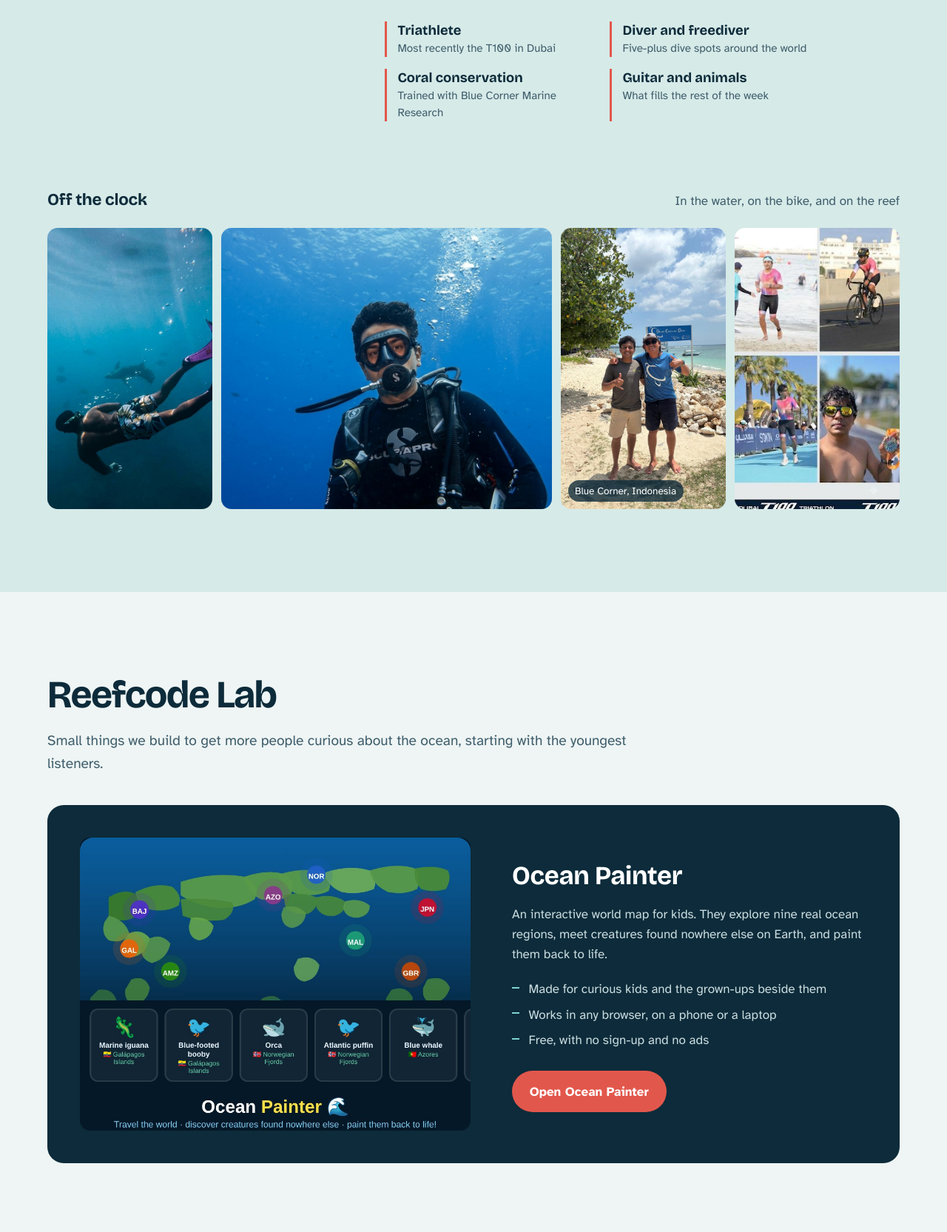
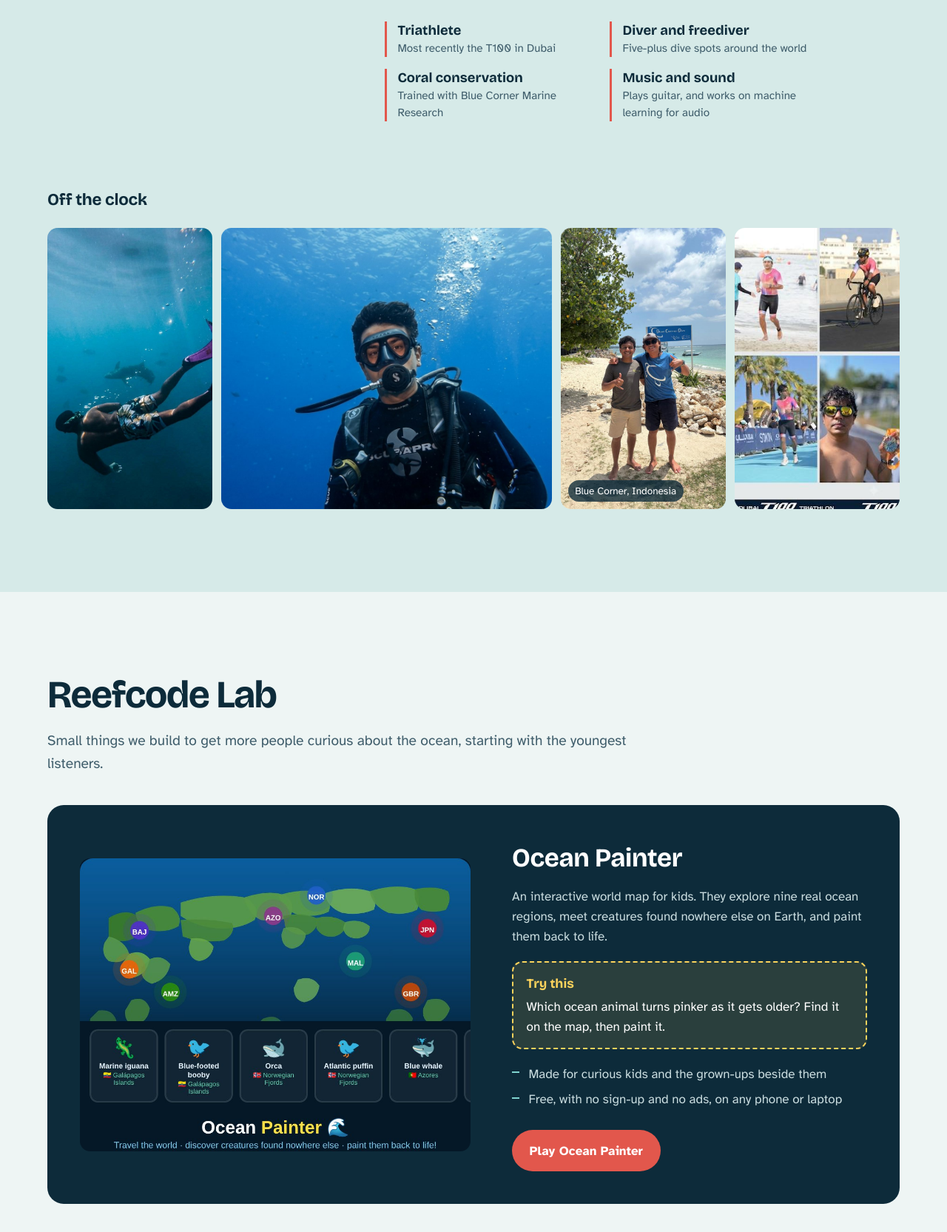
Before and after one commit to manuparamesh/reefcodeshow, a plain HTML site: page index.html in a window 1280 px wide. Shown: the part 4170-5835 px from the top of the page at 74% size. Drawn offline with nearby package versions, Linux system fonts and the light colour scheme.

Commit message:
Add files via upload

```diff
--- a/index.html
+++ b/index.html
@@ -189,7 +189,8 @@
   .host { background: var(--shallow); }
   .host-grid { display: grid; grid-template-columns: minmax(0, 1fr); gap: 2.5rem; align-items: start; }
   @media (min-width: 860px) { .host-grid { grid-template-columns: minmax(16rem, 24rem) minmax(0, 1fr); gap: 4.5rem; } }
-  .host-portrait img { width: 100%; aspect-ratio: 4 / 5; object-fit: cover; border-radius: 18px; }
+  .host-portrait img { width: 100%; aspect-ratio: 4 / 5; object-fit: cover; object-position: center 30%; border-radius: 18px; background: var(--paper); }
+  .host-portrait[hidden] + div { grid-column: 1 / -1; }
   .host-name { font-family: "Bricolage Grotesque", sans-serif; font-weight: 700; font-size: 1.5rem; margin: 0 0 0.2rem; }
   .host-role { color: var(--ink-soft); margin-bottom: 1.5rem; }
   .host-bio p { font-size: 1.1rem; }
@@ -202,19 +203,20 @@
   .facts strong { display: block; font-family: "Bricolage Grotesque", sans-serif; font-size: 1.15rem; }
   .facts span { color: var(--ink-soft); font-size: 0.95rem; }
 
-  .strip {
-    display: grid; gap: 12px; margin-top: clamp(40px, 6vw, 72px);
-    grid-template-columns: repeat(2, minmax(0, 1fr));
+  .strip { display: flex; flex-wrap: wrap; gap: 12px; margin-top: clamp(40px, 6vw, 72px); }
+  .strip figure { position: relative; flex: 1 1 calc(50% - 6px); min-width: 0; }
+  @media (min-width: 760px) {
+    .strip { flex-wrap: nowrap; }
+    .strip figure { flex: 0.75 1 0; }
+    .strip figure.wide { flex: 1.5 1 0; }
   }
-  @media (min-width: 760px) { .strip { grid-template-columns: 0.75fr 1.5fr 0.75fr 0.75fr; } }
-  .strip figure { position: relative; }
   .strip img { width: 100%; height: clamp(220px, 32vw, 380px); object-fit: cover; border-radius: 14px; }
   .strip figcaption {
     position: absolute; left: 10px; bottom: 10px;
     background: color-mix(in srgb, var(--ink) 78%, transparent); color: #fff;
     font-size: 0.85rem; padding: 0.25em 0.7em; border-radius: 999px;
   }
-  @media (max-width: 759px) { .strip figure.wide { grid-column: 1 / -1; order: -1; } }
+  @media (max-width: 759px) { .strip figure.wide { flex-basis: 100%; order: -1; } }
   .gallery-head { display: flex; flex-wrap: wrap; align-items: baseline; justify-content: space-between; gap: 0.5rem 2rem; margin-top: clamp(48px, 7vw, 88px); }
   .gallery-head h3 { margin: 0; }
   .gallery-head p { margin: 0; color: var(--ink-soft); }
@@ -229,6 +231,9 @@
   .lab-card img { width: 100%; aspect-ratio: 4 / 3; object-fit: cover; border-radius: 14px; }
   .lab-card h3 { color: #fff; font-size: clamp(1.6rem, 3vw, 2.2rem); margin-bottom: 0.6rem; }
   .lab-card p { color: #C9DCDF; }
+  .try { background: rgba(255, 212, 92, 0.12); border: 2px dashed #FFD45C; border-radius: 14px; padding: 0.9rem 1.1rem; margin: 1.25rem 0 0; }
+  .try strong { display: block; color: #FFD45C; font-family: "Bricolage Grotesque", sans-serif; font-size: 1.1rem; margin-bottom: 0.2rem; }
+  .try p { color: #fff; margin: 0; }
   .lab-meta { list-style: none; padding: 0; margin: 1.25rem 0 1.75rem; display: grid; gap: 0.45rem; }
   .lab-meta li { padding-left: 1.4rem; position: relative; color: #C9DCDF; }
   .lab-meta li::before { content: ""; position: absolute; left: 0; top: 0.62em; width: 0.6rem; height: 2px; background: #7FD3CF; }
@@ -412,7 +417,7 @@
     <div class="wrap">
       <div class="host-grid">
         <figure class="host-portrait" data-photo>
-          <img src="images/host-portrait.jpg" alt="Manu Paramesh in his podcast studio" width="921" height="1152" loading="lazy" decoding="async" onerror="this.closest('[data-photo]').hidden=true">
+          <img src="images/host-portrait.jpg" alt="Manu Paramesh" width="960" height="1200" decoding="async">
         </figure>
         <div>
           <h2 id="host-title">Your host</h2>
@@ -427,14 +432,13 @@
             <li><strong>Triathlete</strong><span>Most recently the T100 in Dubai</span></li>
             <li><strong>Diver and freediver</strong><span>Five-plus dive spots around the world</span></li>
             <li><strong>Coral conservation</strong><span>Trained with Blue Corner Marine Research</span></li>
-            <li><strong>Guitar and animals</strong><span>What fills the rest of the week</span></li>
+            <li><strong>Music and sound</strong><span>Plays guitar, and works on machine learning for audio</span></li>
           </ul>
         </div>
       </div>
 
       <div class="gallery-head">
         <h3>Off the clock</h3>
-        <p>In the water, on the bike, and on the reef</p>
       </div>
       <div class="strip">
         <figure data-photo>
@@ -459,18 +463,21 @@
       <h2 id="lab-title">Reefcode Lab</h2>
       <p class="intro">Small things we build to get more people curious about the ocean, starting with the youngest listeners.</p>
       <div class="lab-card">
-        <a href="ocean-painter/" aria-label="Open Ocean Painter">
-          <img src="images/lab-ocean-painter.jpg" alt="Ocean Painter: a world map with glowing ocean regions and cards for sea creatures like the marine iguana and blue whale" width="960" height="720" loading="lazy" decoding="async">
+        <a href="ocean-painter/" aria-label="Open Ocean Painter" data-photo>
+          <img src="images/lab-ocean-painter.jpg" onerror="this.closest('[data-photo]').hidden=true" alt="Ocean Painter creature cards: marine iguana, emperor penguin, a river dolphin waiting to be painted, spider crab, sea turtle and blue whale" width="1440" height="1080" loading="lazy" decoding="async">
         </a>
         <div>
           <h3>Ocean Painter</h3>
           <p>An interactive world map for kids. They explore nine real ocean regions, meet creatures found nowhere else on Earth, and paint them back to life.</p>
+          <div class="try">
+            <strong>Try this</strong>
+            <p>Which ocean animal turns pinker as it gets older? Find it on the map, then paint it.</p>
+          </div>
           <ul class="lab-meta">
             <li>Made for curious kids and the grown-ups beside them</li>
-            <li>Works in any browser, on a phone or a laptop</li>
-            <li>Free, with no sign-up and no ads</li>
+            <li>Free, with no sign-up and no ads, on any phone or laptop</li>
           </ul>
-          <a class="btn" href="ocean-painter/">Open Ocean Painter</a>
+          <a class="btn" href="ocean-painter/">Play Ocean Painter</a>
         </div>
       </div>
     </div>
```
